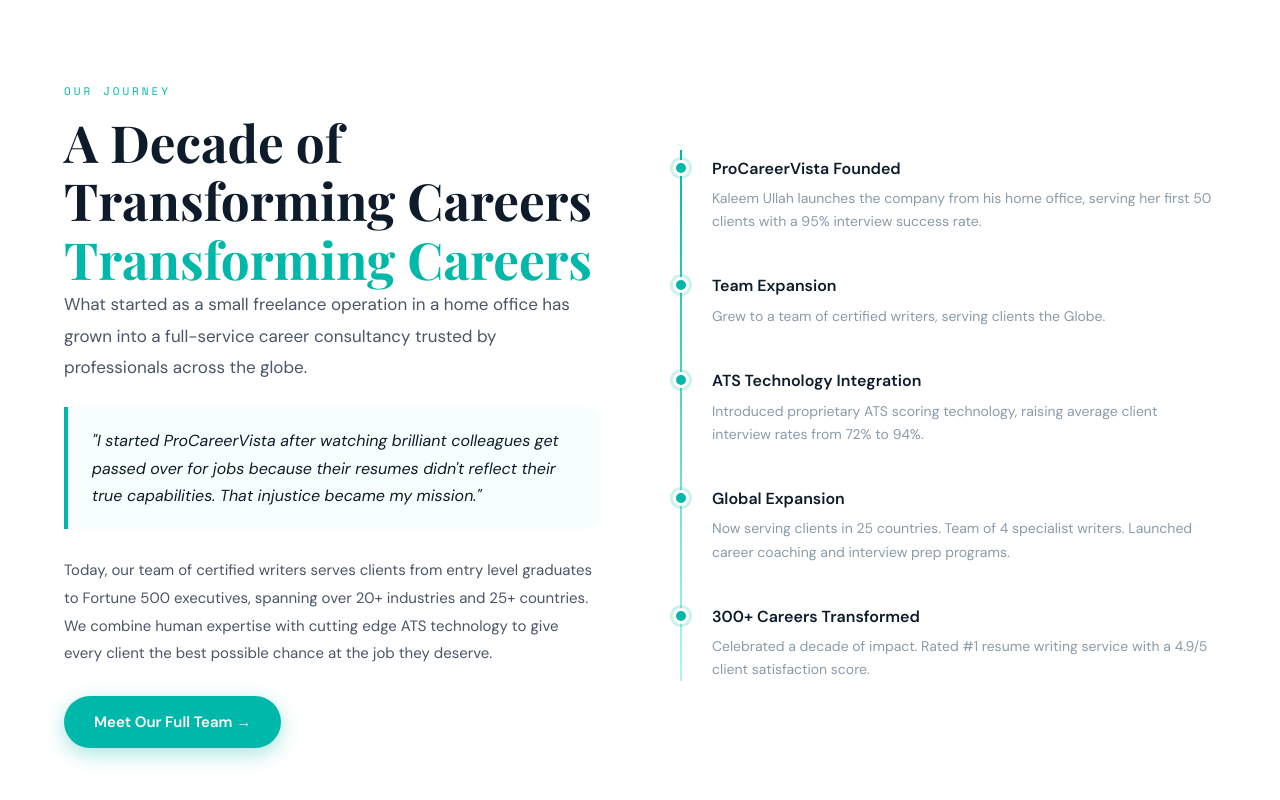
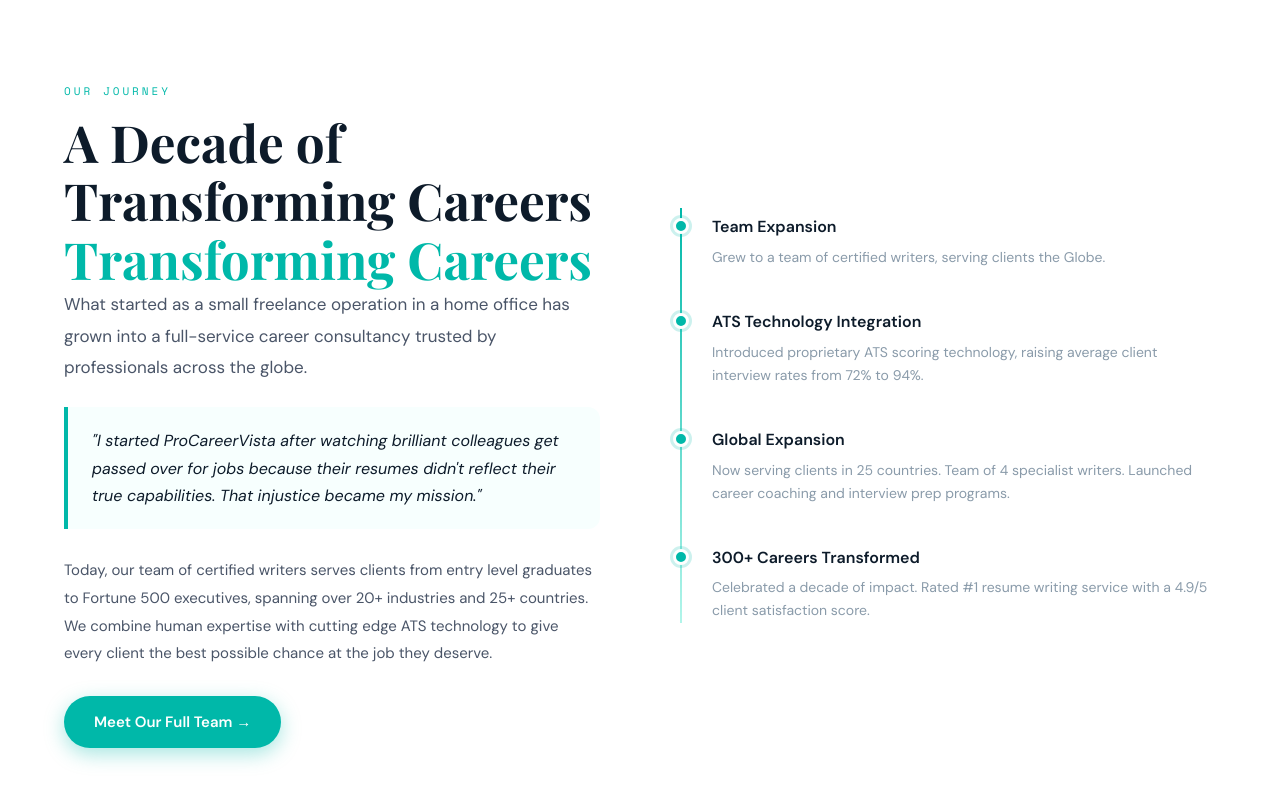
Before and after one commit to basir2353/provista, a Next.js app: page /about in a window 1280 px wide. Shown: the part 840-1640 px from the top of the page. Built offline with nearby package versions, Linux system fonts and the light colour scheme; no server answers.

Commit message:
Remove timeline events from AboutContent
Removed historical timeline events for ProCareerVista.

```diff
--- a/src/components/pages/AboutContent.tsx
+++ b/src/components/pages/AboutContent.tsx
@@ -75,12 +75,6 @@
               <div className="reveal" style={{marginTop: "28px"}}><a href="/team" className="btn btn-primary">Meet Our Full Team →</a></div>
             </div>
       <div className="story-timeline reveal">
-              <div className="timeline-item">
-                <div className="timeline-dot"></div>
-                <div className="timeline-year"></div>
-                <div className="timeline-title">ProCareerVista Founded</div>
-                <div className="timeline-desc">Kaleem Ullah launches the company from his home office, serving her first 50 clients with a 95% interview success rate.</div>
-              </div>
               <div className="timeline-item">
                 <div className="timeline-dot"></div>
                 <div className="timeline-year"></div>
```
